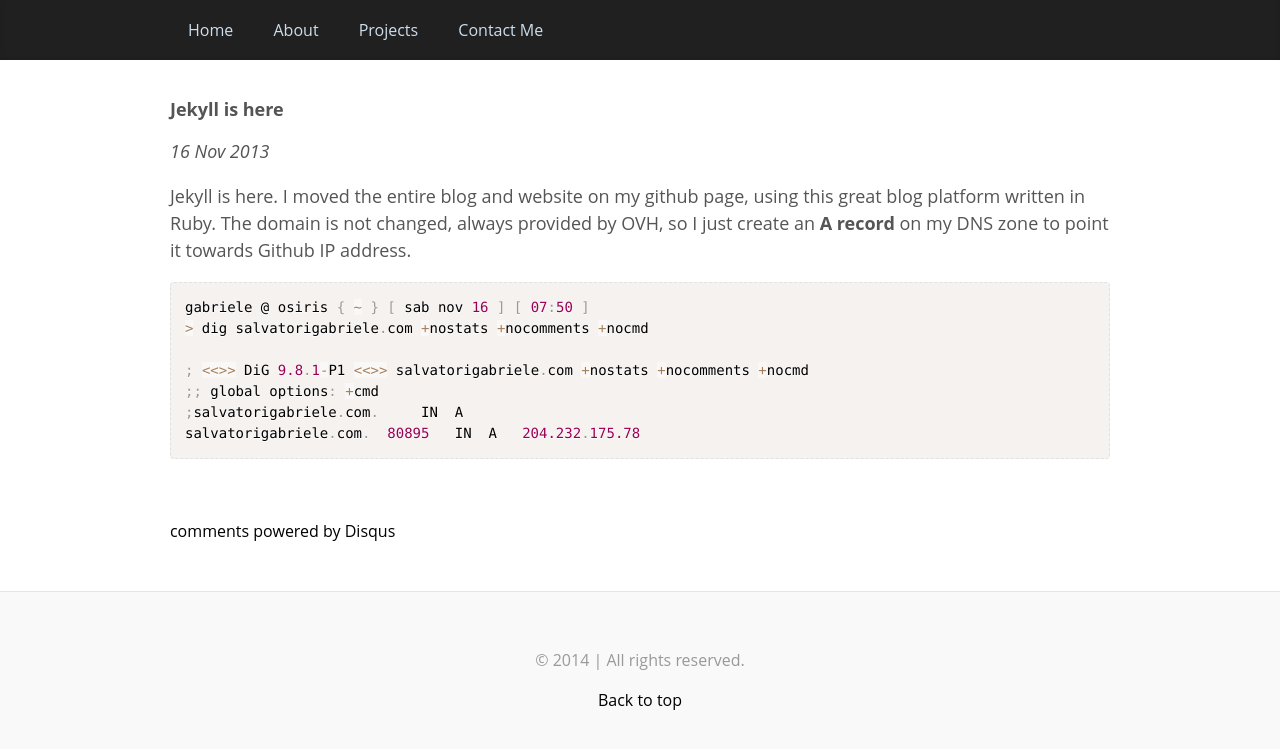
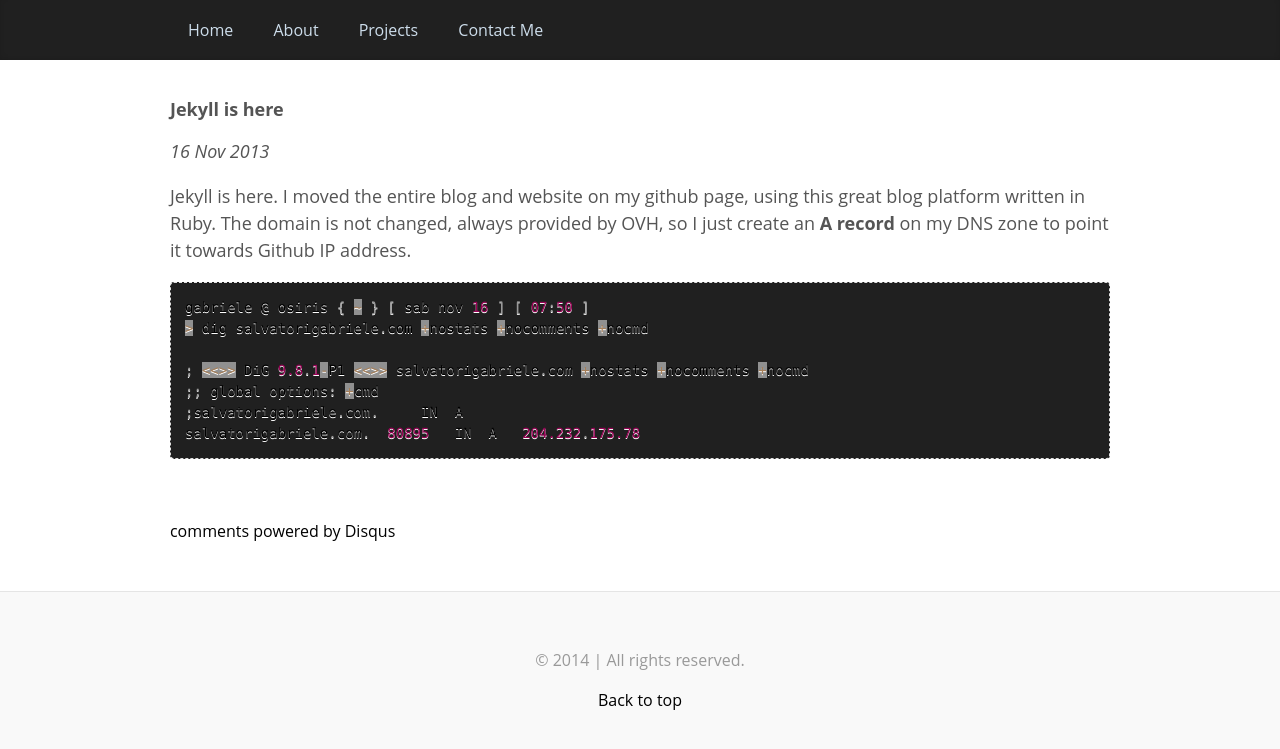
Before and after one commit to gsalvatori/salvatorigabriele.com, a Jekyll site: the page built from _posts/2013-11-16-jekyll-is-here.markdown, in a window 1280 px wide. Shown: the top 749 px of the page. Built offline with Jekyll 4.4.1, drawn with Linux system fonts in a browser that asks for light colours; nearby versions of some CDN libraries; library files that are not in the unit come from our copies; Markdown is read by kramdown in place of the engine named in the settings; comment, search, counter and statistics services are not loaded.

Commit message:
Update prism.css

```diff
--- a/css/prism.css
+++ b/css/prism.css
@@ -55,7 +55,7 @@ pre[class*="language-"] {
 
 :not(pre) > code[class*="language-"],
 pre[class*="language-"] {
-	background: #f5f2f0;
+	background: #202020;
 }
 
 /* Inline code */
```
